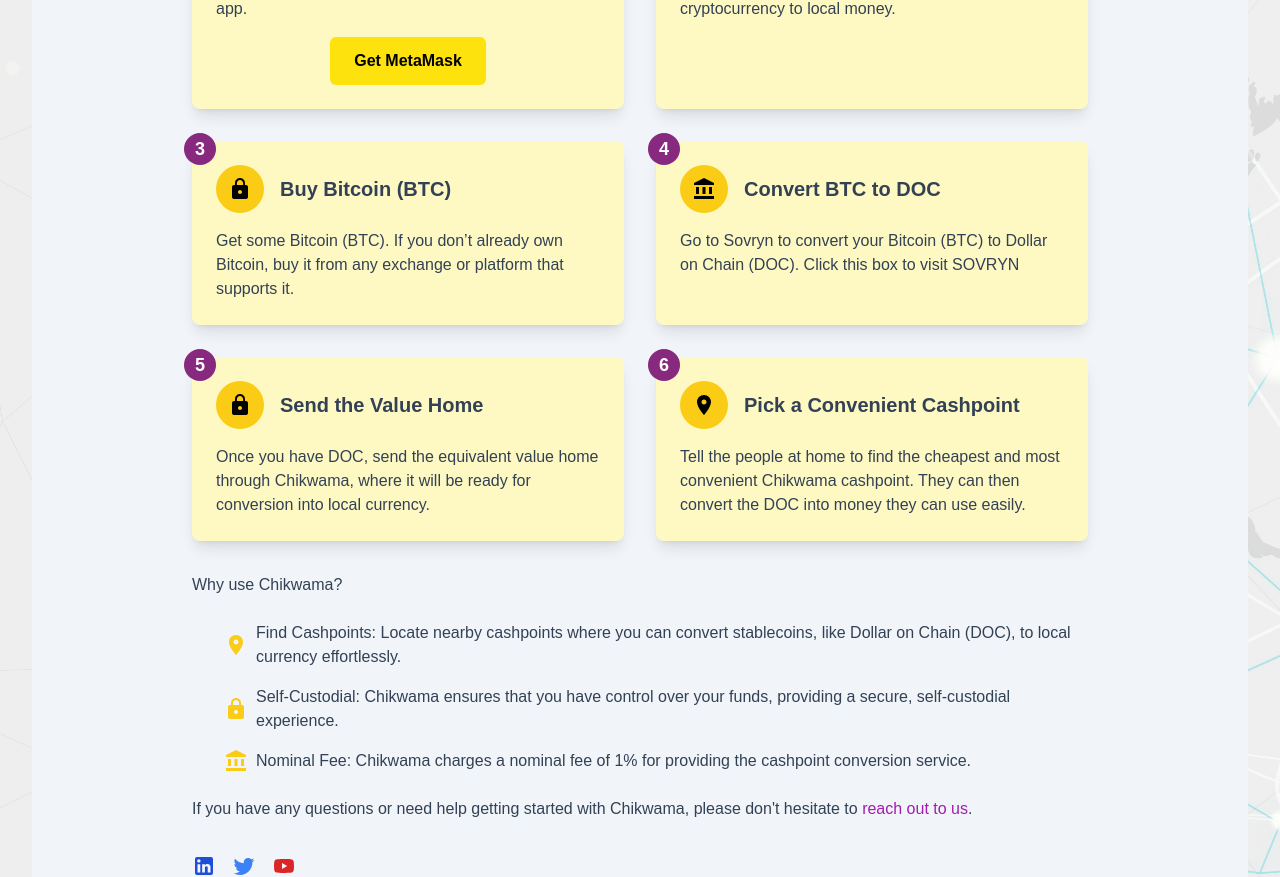
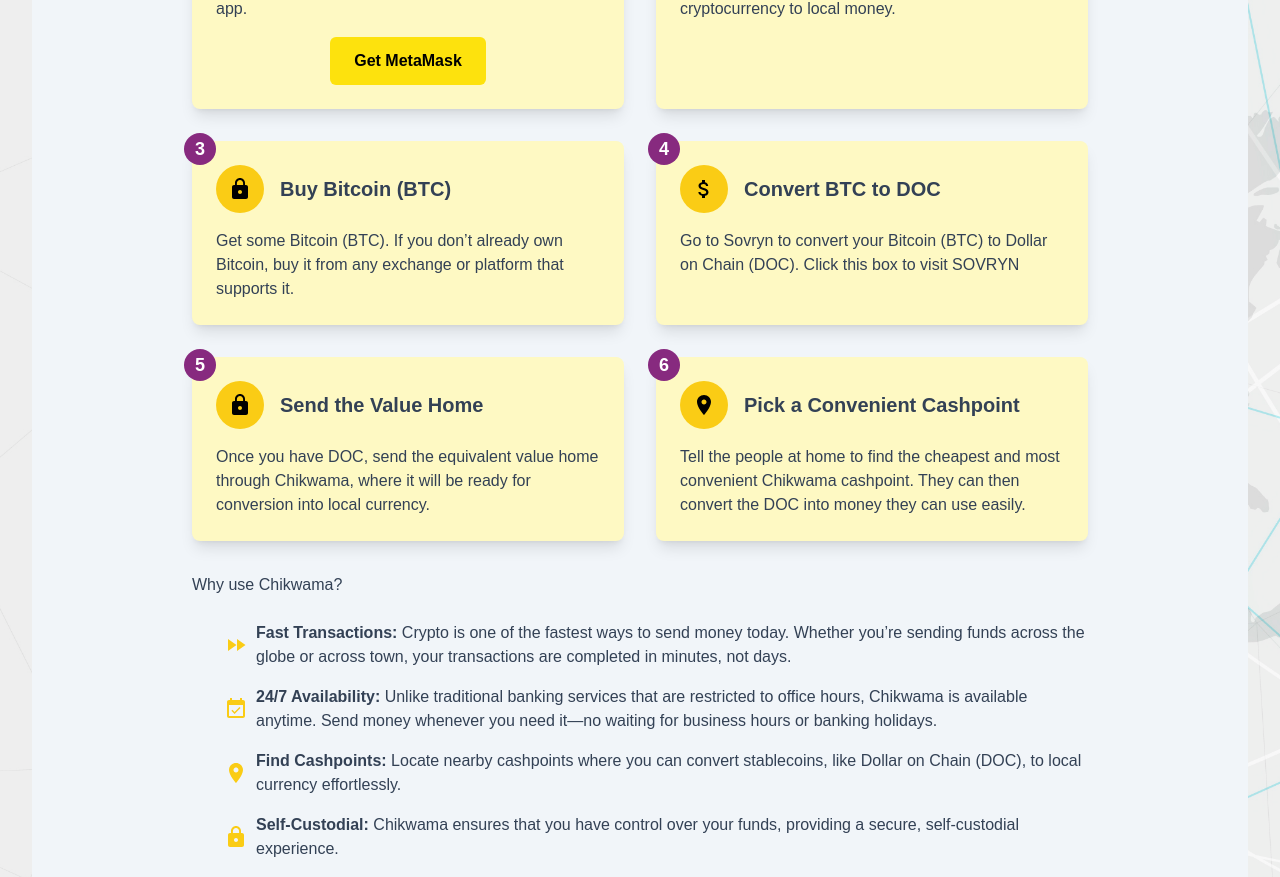
Before and after one commit to Chikwamaio/Chikwamaio, a React (Vite) app in the folder client/: page / in a window 1280 px wide. Shown: the part 503-1380 px from the top of the page. Built offline with nearby package versions, Linux system fonts and the light colour scheme.

Commit message:
some copy updates to the landing page

```diff
--- a/client/src/components/LandingPage.jsx
+++ b/client/src/components/LandingPage.jsx
@@ -1,4 +1,7 @@
 import AccountBalanceIcon from '@mui/icons-material/AccountBalance';
+import AttachMoneyIcon from '@mui/icons-material/AttachMoney';
+import EventAvailableIcon from '@mui/icons-material/EventAvailable';
+import FastForwardIcon from '@mui/icons-material/FastForward';
 import LinkedInIcon from '@mui/icons-material/LinkedIn';
 import LockIcon from '@mui/icons-material/Lock';
 import RoomIcon from '@mui/icons-material/Room';
@@ -35,7 +38,7 @@
         {
             label: "Convert BTC to DOC",
             description: "Go to Sovryn to convert your Bitcoin (BTC) to Dollar on Chain (DOC). Click this box to visit SOVRYN",
-            icon: <AccountBalanceIcon />,
+            icon: <AttachMoneyIcon/>,
             link: "https://sovryn.app/convert?from=BTC&to=DOC"
         },
         {
@@ -105,16 +108,24 @@
             <p className='py-4 text-slate-700'>Why use Chikwama?</p>
             <ul className='list-disc pl-8'>
     <li className='text-slate-700 flex items-center py-2'>
+        <FastForwardIcon className="mr-2 text-yellow-400" />
+        <p><b>Fast Transactions:</b> Crypto is one of the fastest ways to send money today. Whether you’re sending funds across the globe or across town, your transactions are completed in minutes, not days.</p>
+    </li>
+    <li className='text-slate-700 flex items-center py-2'>
+        <EventAvailableIcon className="mr-2 text-yellow-400" />
+        <p><b>24/7 Availability:</b> Unlike traditional banking services that are restricted to office hours, Chikwama is available anytime. Send money whenever you need it—no waiting for business hours or banking holidays.</p>
+    </li>
+    <li className='text-slate-700 flex items-center py-2'>
         <RoomIcon className="mr-2 text-yellow-400" />
-                    Find Cashpoints: Locate nearby cashpoints where you can convert stablecoins, like Dollar on Chain (DOC), to local currency effortlessly.
+        <p><b>Find Cashpoints:</b> Locate nearby cashpoints where you can convert stablecoins, like Dollar on Chain (DOC), to local currency effortlessly.</p>
     </li>
     <li className='text-slate-700 flex items-center py-2'>
         <LockIcon className="mr-2 text-yellow-400" />
-                    Self-Custodial: Chikwama ensures that you have control over your funds, providing a secure, self-custodial experience.
+        <p><b>Self-Custodial:</b> Chikwama ensures that you have control over your funds, providing a secure, self-custodial experience.</p>
     </li>
     <li className='text-slate-700 flex items-center py-2'>
-                    <AccountBalanceIcon className="mr-2 text-yellow-400" />
-                    Nominal Fee: Chikwama charges a nominal fee of 1% for providing the cashpoint conversion service.
+        <AttachMoneyIcon className="mr-2 text-yellow-400" />
+        <p><b>Nominal Fee:</b> Chikwama charges a nominal fee of 1% for providing the cashpoint conversion service.</p>
     </li>
 </ul>
 
```
Lines whose indentation alone changed are shown as unchanged.
